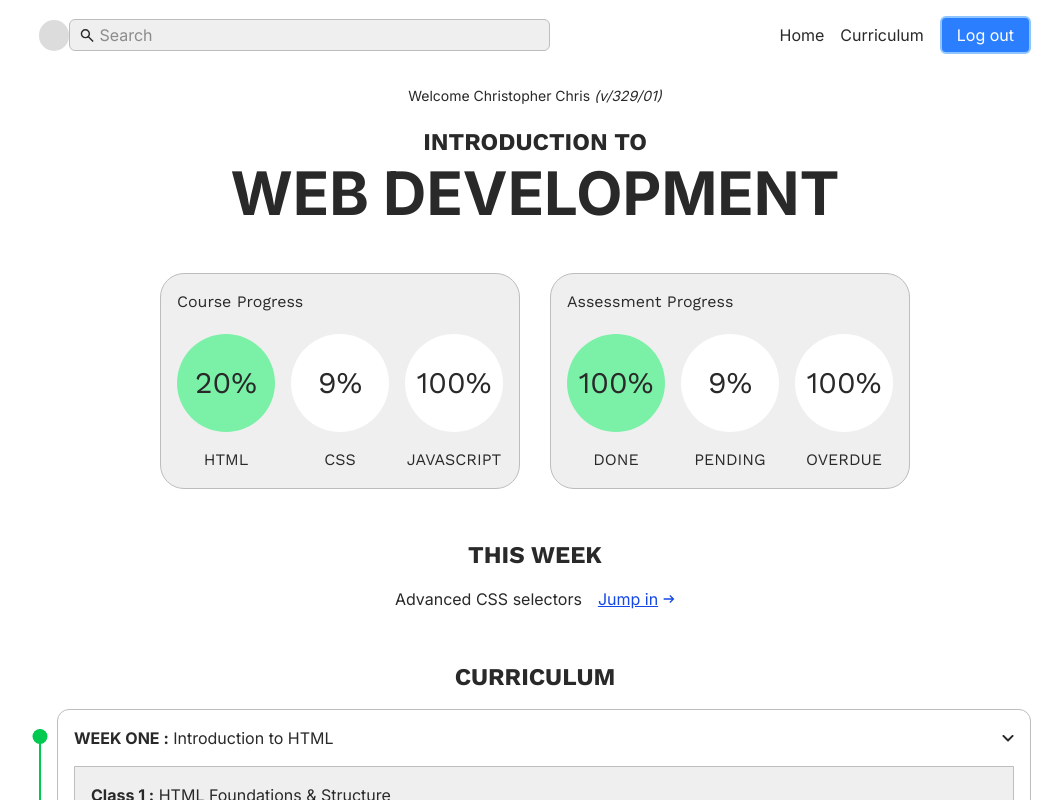
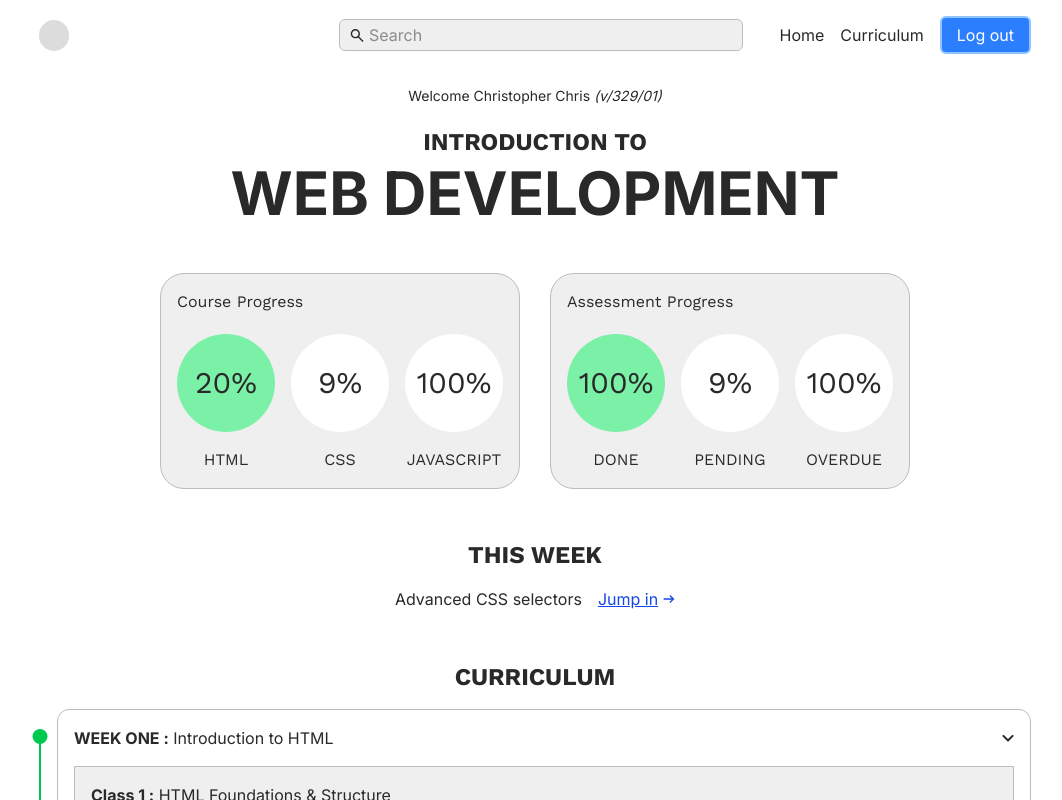
Before and after one commit to eroblaze/ellentis-vet, a Next.js app: page / in a window 1280 px wide. Shown: the top 800 px of the page, without its empty margins (105-1167 px from the left). Built offline with nearby package versions, Linux system fonts and the light colour scheme.

Commit message:
on the course page

```diff
--- a/app/globals.css
+++ b/app/globals.css
@@ -20,6 +20,7 @@
 
   --breakpoint-lg-16: 65rem;
   --breakpoint-830px: 51.875rem;
+  --breakpoint-930px: 58.125rem;
   --breakpoint-960px: 60rem;
   --breakpoint-990px: 61.875rem;
 }
--- a/components/Header.tsx
+++ b/components/Header.tsx
@@ -15,9 +15,9 @@ export default function () {
         <Hamburger ref={menuRef} />
         <nav
           ref={menuRef}
-          className="max-md:bg-my-white-50 hidden w-full items-center max-md:fixed max-md:inset-0 max-md:min-h-screen max-md:flex-col max-md:gap-[30px] max-md:px-[16px] max-md:pt-[80px] md:flex md:justify-between">
+          className="max-md:bg-my-white-50 hidden w-full items-center max-md:fixed max-md:inset-0 max-md:min-h-screen max-md:flex-col max-md:gap-[30px] max-md:px-[16px] max-md:pt-[80px] md:grid md:grid-cols-[1fr_auto] md:gap-[36px]">
           {/*<Search className="990px:w-[430px] md:max-830px:w-[min(100%,280px)] flex md:ml-[23%]" /> */}
-          <Search className="justify-self-center md:w-[50%]" />
+          <Search className="930px:w-[60%] justify-self-end md:w-[calc(15vw+20%)]" />
           <ul className="md:max-990px:gap-[10px] flex items-center gap-[16px] max-md:w-full max-md:flex-col">
             <li>
               <a href="/">Home</a>
```
